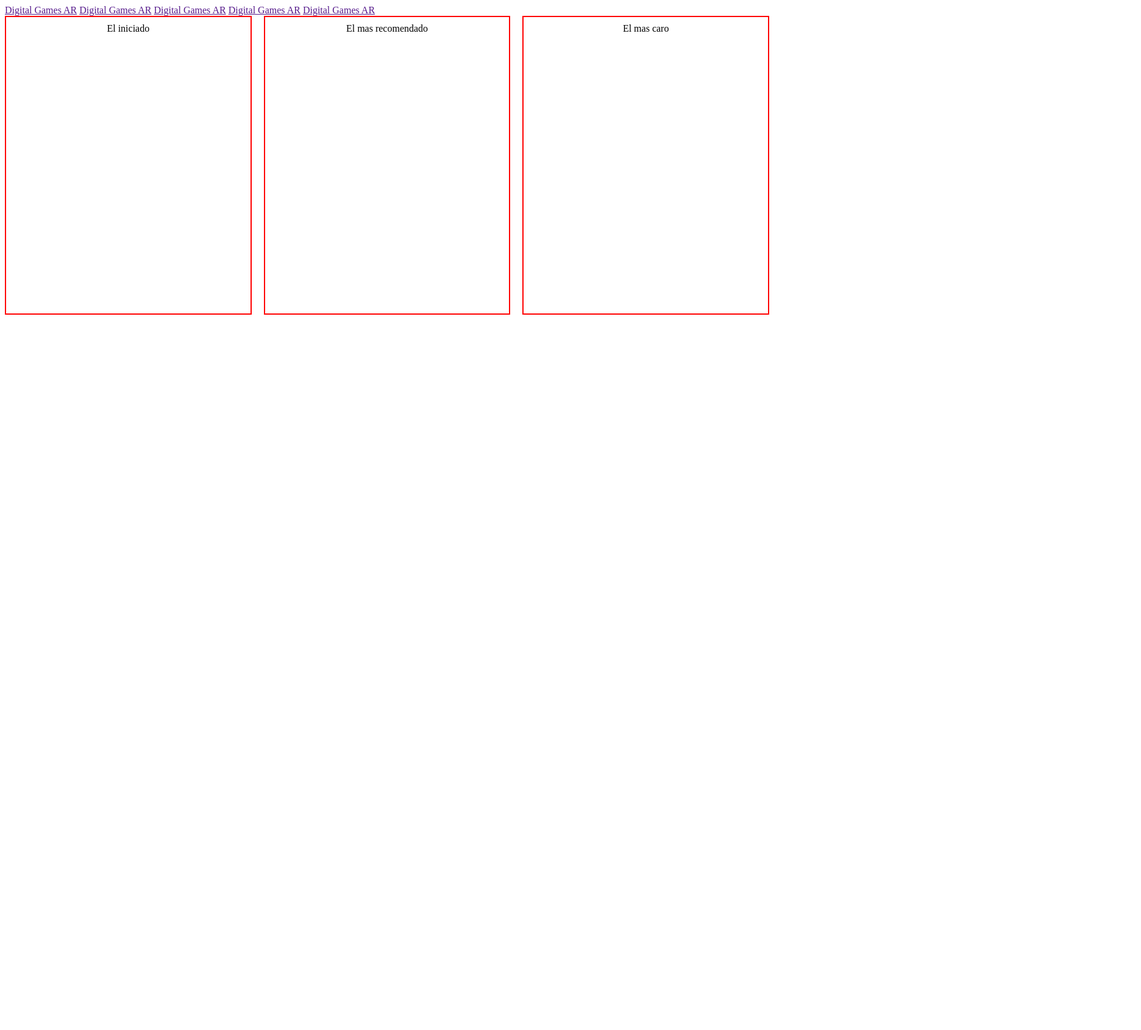
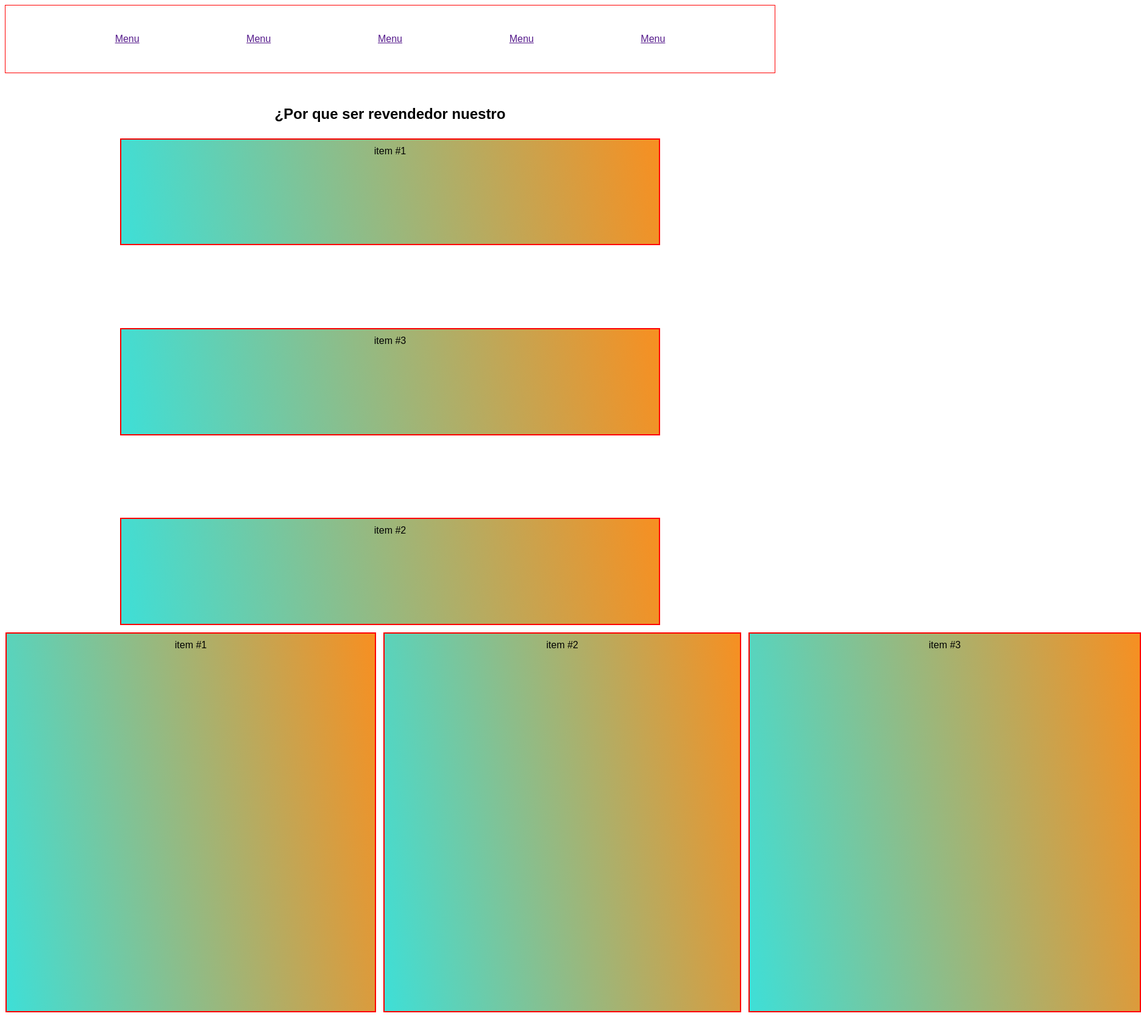
Before and after one commit to YasinSama-Web/Css-Grid, a plain HTML site: page Proyecto-Revendedores/index.html in a window 1280 px wide. Shown: the whole page at 61% size, 1872 px wide, since content can reach past the window. Before the commit the page ends 1554 px from the top, so only its background shows below. Drawn offline with Linux system fonts and the light colour scheme.

Commit message:
ultima version del archivo

```diff
--- a/Proyecto-Revendedores/index.html
+++ b/Proyecto-Revendedores/index.html
@@ -4,47 +4,167 @@
     <meta charset="UTF-8">
     <meta name="viewport" content="width=device-width, initial-scale=1.0">
     <meta http-equiv="X-UA-Compatible" content="ie=edge">
-    <title>Revendedores Digital Games AR</title>
+    <title>ROW</title>
 </head>
 <body>
+    </html>
+<header>
+    <nav class="menu">
+        <ol class="ol">
+     <a href="">Menu</a>
+     <a href="">Menu</a>
+     <a href="">Menu</a>
+     <a href="">Menu</a>
+     <a href="">Menu</a>
+    </ol>
+    </nav>
+</header>
 
     <style>
-
-.grid-container{
-    display: grid;
-    grid-template: 500px 500px 500px / minmax(50px, 1fr) 1fr 1fr;
-    grid-gap: 10px;
-    grid-column-start:;
-
+.menu{
+        border: solid red 1px
+    }
+    .ol{
+        display: flex;
+        justify-content: space-evenly;
+        padding: 30px 4px;
 
     }
 
+    body{
+        font-family: arial;
+    }
+
+
+
+
+
+    .container{
+        display: grid;
+        grid-template-columns: repeat(7,1fr);
+        /* grid-template-rows: repeat(3,190px); */
+        height: 100vh;
+        margin: 10px;
+        grid-template-areas: "header header"
+                             "left contenido"
+                             "footer footer"
+                             ;
+        /* grid-gap: 10px  */
+
+    }
+
+    .container2{
+        display: grid;
+    grid-template-areas:
+        "header header"
+        "left contenido"
+        "footer footer";
+    grid-template-columns: 610px 589px 646px;
+    grid-template-rows: repeat(1,625px);
+    grid-gap: 10px;
+    }
+
+    .item2{
+        background-image: linear-gradient(2060deg, #f59023 1%, #3edfd7 100%);
+        padding: 10px;
+        margin: 1px;
+        border: red 2px solid;
+        /* margin-right: 10px;
+        margin-bottom: 10px; */
+        text-align: center;
+    }
     .item{
-    border: solid red 2px;
+        background-image: linear-gradient(2060deg, #f59023 1%, #3edfd7 100%);
         padding: 10px;
-    margin-right: 10px;
-    margin-bottom: 10px;
+        margin: 1px;
+        border: red 2px solid;
+        /* margin-right: 10px;
+        margin-bottom: 10px; */
         text-align: center;
+    }
 
+    .item:nth-of-type(1){
+        /* background-color: blue;
+        grid-column-start: 1;
+        grid-column-end: 3; */
+        grid-column: 2 / span 5;
+    grid-row: 1 / span 1;
+}
+
+
+
+    .item:nth-of-type(2){
+        /* grid-column: 1 / -1 ; */
+        grid-column: 2 / span 5;
+        grid-row: 5 / span 1;
+    }
+
+    .item:nth-of-type(3){
+        grid-column: 2 / span 5;
+    grid-row: 3 / span 1;
+
+    }
+
+/*
+    .item:nth-of-type(4){
+        grid-column: 4 / span 1;
+    }
+
+    .item:nth-of-type(5){
+        grid-column: 6/ span 1;
+    } */
+
+    .header{
+
+        grid-area: header;
+        background: rgb(81, 142, 207);
+        border-radius: 10px;
+
+    }
+
+    .left{
+        grid-area: left;
+        background: rgba(235, 112, 44, 1);
+        border-radius: 10px;
+    }
+
+    .contenido{
+
+        grid-area: contenido;
+        background: rgb(156, 154, 157);
+        border-radius: 10px;
+    }
+
+    .footer{
+        background: rgb(102, 162, 64);
+        border-radius: 10px;
+        grid-area: footer;
+
+          }
+
+          section h1{
+              text-align: center;
+              padding: 5px;
           }
 
     </style>
 
+<section>
+    <h1><br>¿Por que ser revendedor nuestro<br></h1>
+</section>
 
-<header>
-    <nav>
-     <a href="">Digital Games AR</a>
-     <a href="">Digital Games AR</a>
-     <a href="">Digital Games AR</a>
-     <a href="">Digital Games AR</a>
-     <a href="">Digital Games AR</a>
-    </nav>
-</header>
 
-    <section class="grid-container">
-    <item class="item">El iniciado</item>
-    <item class="item">El mas recomendado</item>
-    <item class="item">El mas caro</item>
+    <section class="container">
+<div class="item">item #1</div>
+<div class="item">item #2</div>
+<div class="item">item #3</div>
     </section>
+
+
+    <section class="container2">
+        <div class="item2">item #1</div>
+        <div class="item2">item #2</div>
+        <div class="item2">item #3</div>
+            </section>
+
 </body>
-</html>
```
Also changed, not shown: Areas/index.html (+1 -1 lines), Platzi-Layout/index.html (+1 -1 lines). Lines whose indentation alone changed are shown as unchanged.
